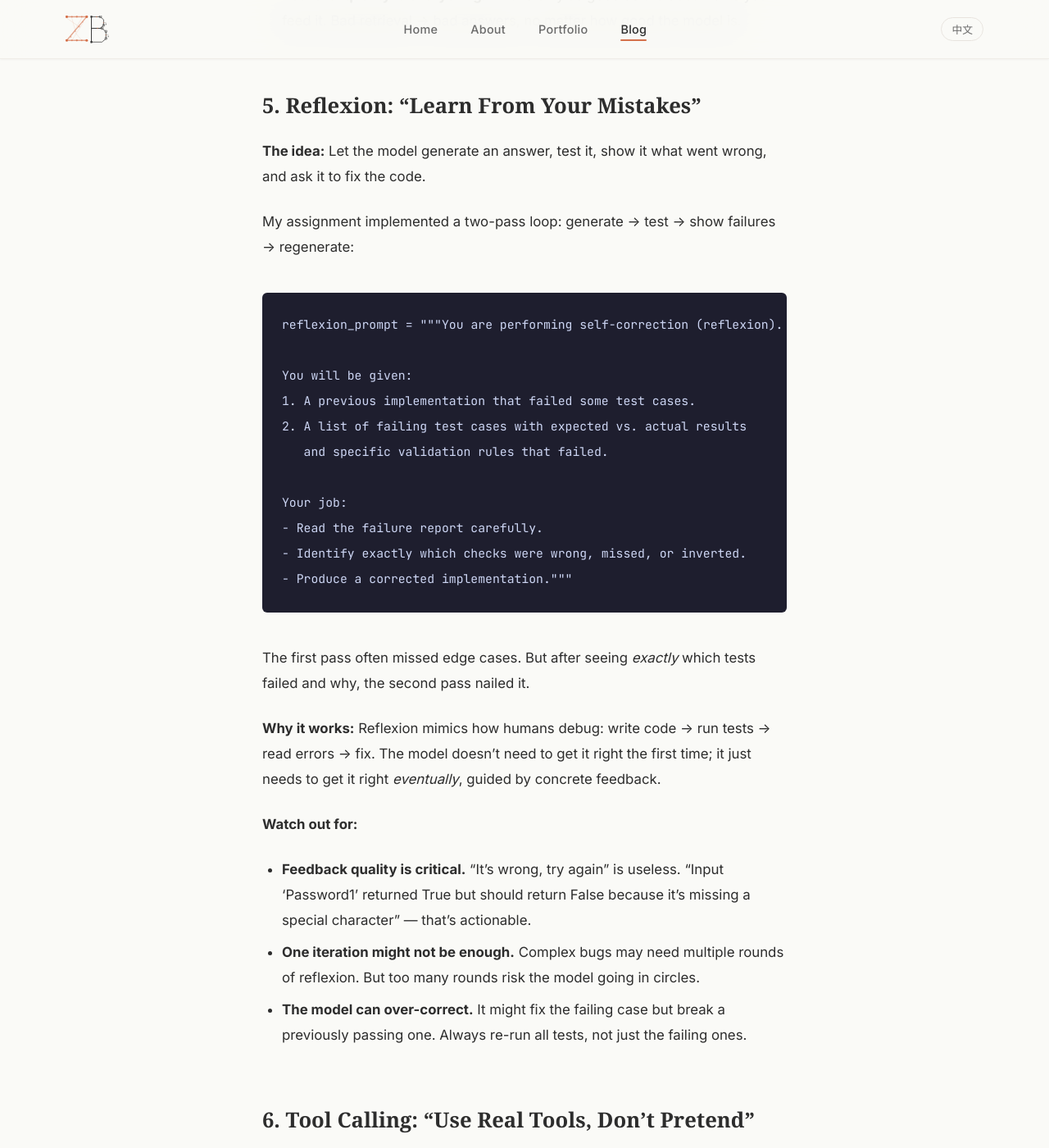
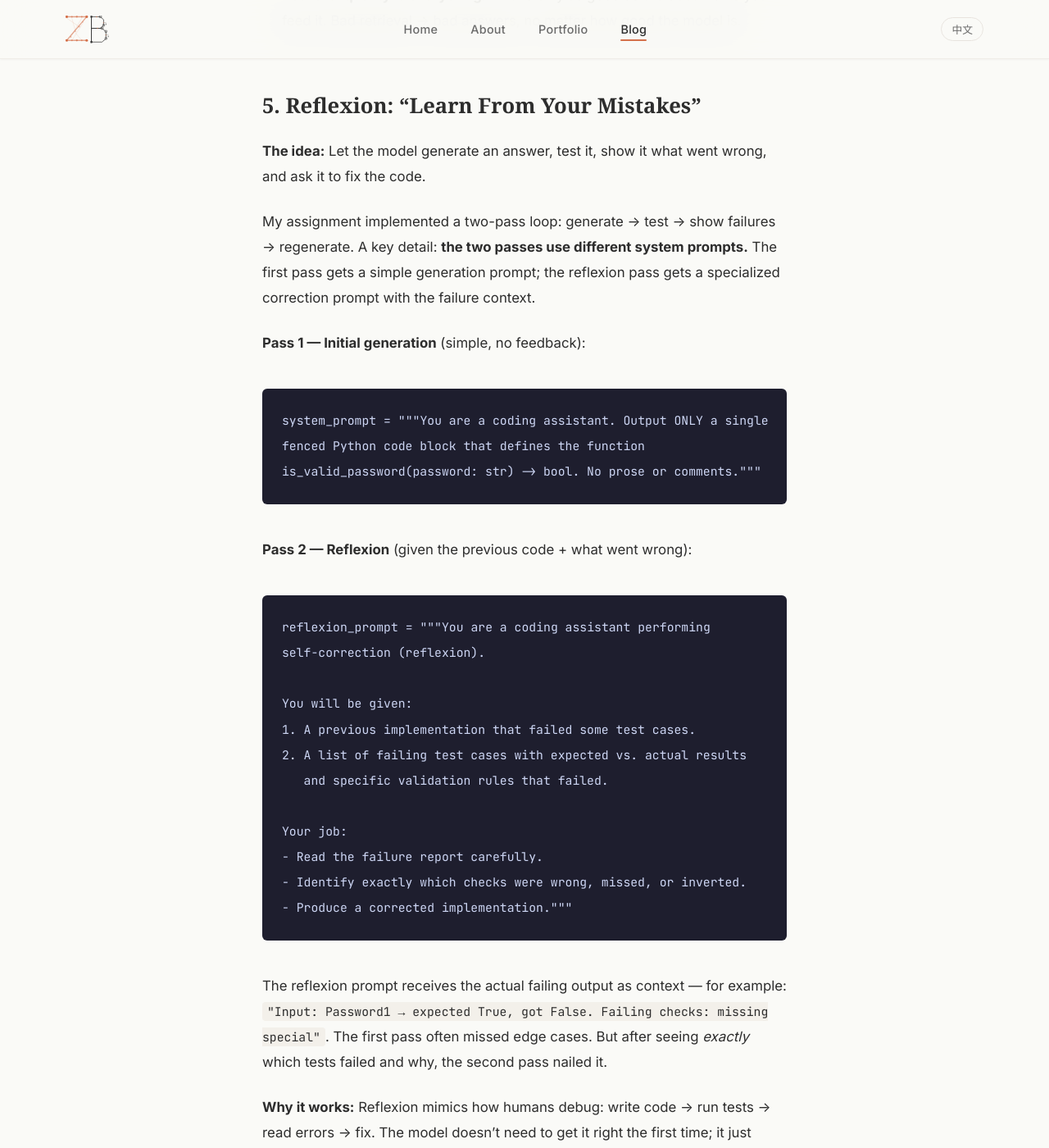
Before and after one commit to hzxbzp/hzxbzp.github.io, a Jekyll site: the page built from _posts/2026-05-18-prompt-engineering-guide.md, in a window 1280 px wide and 1400 px high, scrolled down 6279 px. Shown: the whole window at 82% size. Built offline with Jekyll 4.4.1, drawn with Linux system fonts in a browser that asks for light colours; comment, search, counter and statistics services are not loaded; some of the changed text lies outside the part shown.

````diff
--- a/_posts/2026-05-18-prompt-engineering-guide.md
+++ b/_posts/2026-05-18-prompt-engineering-guide.md
@@ -129,10 +129,21 @@
 
 **The idea:** Let the model generate an answer, test it, show it what went wrong, and ask it to fix the code.
 
-My assignment implemented a two-pass loop: generate → test → show failures → regenerate:
+My assignment implemented a two-pass loop: generate → test → show failures → regenerate. A key detail: **the two passes use different system prompts.** The first pass gets a simple generation prompt; the reflexion pass gets a specialized correction prompt with the failure context.
+
+**Pass 1 — Initial generation** (simple, no feedback):
 
 ```python
-reflexion_prompt = """You are performing self-correction (reflexion).
+system_prompt = """You are a coding assistant. Output ONLY a single
+fenced Python code block that defines the function
+is_valid_password(password: str) -> bool. No prose or comments."""
+```
+
+**Pass 2 — Reflexion** (given the previous code + what went wrong):
+
+```python
+reflexion_prompt = """You are a coding assistant performing
+self-correction (reflexion).
 
 You will be given:
 1. A previous implementation that failed some test cases.
@@ -145,7 +156,7 @@
 - Produce a corrected implementation."""
 ```
 
-The first pass often missed edge cases. But after seeing *exactly* which tests failed and why, the second pass nailed it.
+The reflexion prompt receives the actual failing output as context — for example: `"Input: Password1 → expected True, got False. Failing checks: missing special"`. The first pass often missed edge cases. But after seeing *exactly* which tests failed and why, the second pass nailed it.
 
 **Why it works:** Reflexion mimics how humans debug: write code → run tests → read errors → fix. The model doesn't need to get it right the first time; it just needs to get it right *eventually*, guided by concrete feedback.
 
@@ -192,7 +203,7 @@
 All six techniques address the same root problem: **LLMs are text predictors, not reasoners.** They predict the most likely next token given the context. Every prompting technique is essentially a way to *engineer the context* so that the most likely next token is also the correct one.
 
 | Technique | Core Strategy |
-|-----------|--------------|
+| :--- | :--- |
 | Few-Shot | Set up a pattern the model can continue |
 | Chain-of-Thought | Create intermediate context that guides the answer |
 | Self-Consistency | Reduce variance by aggregating multiple attempts |
````
